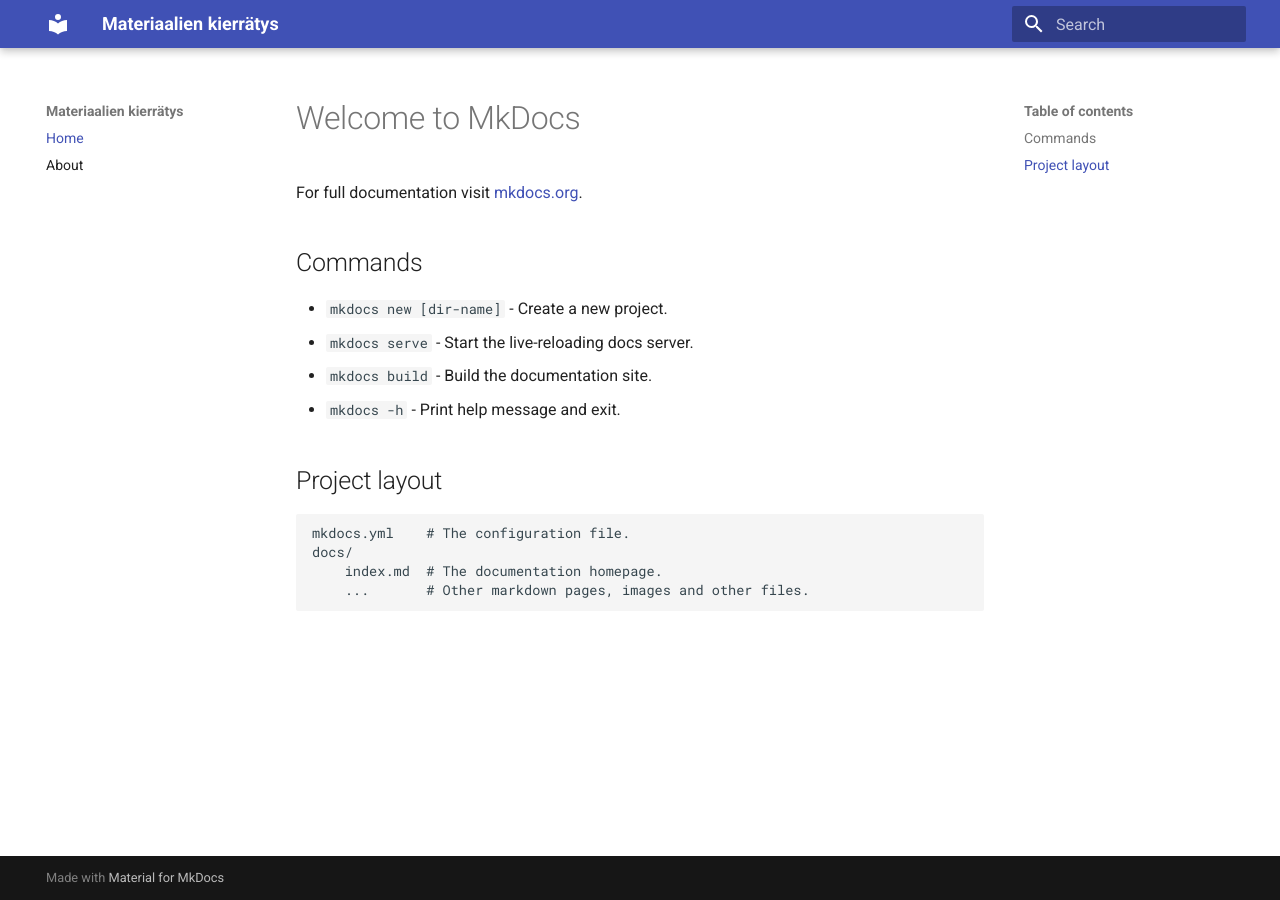
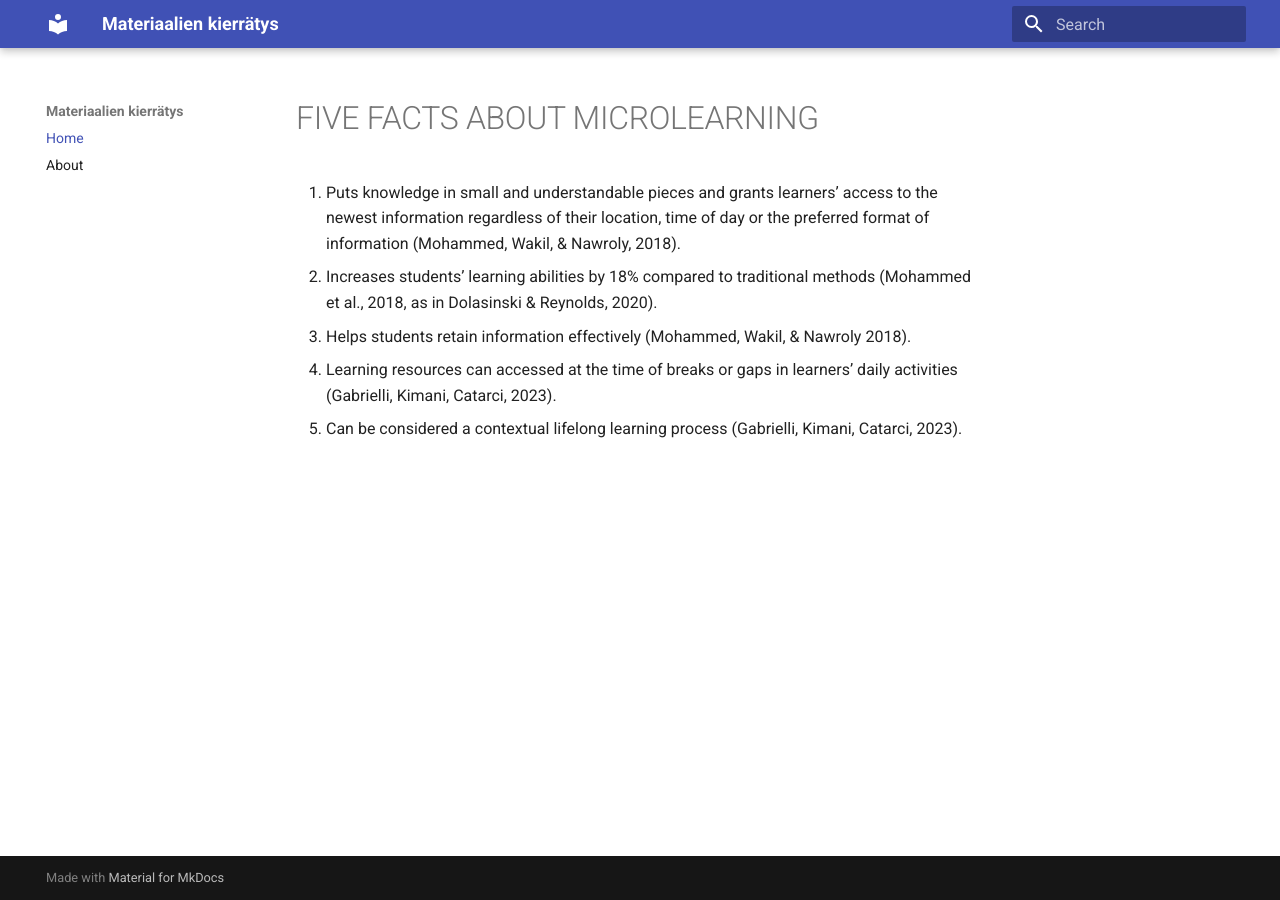
Before and after one commit to vt13op/loop-ed, an MkDocs documentation site: the page built from docs/index.md, in a window 1280 px wide. Built offline with MkDocs 1.6.1 and Material for MkDocs 9.7.7, drawn with Linux system fonts in a browser that asks for light colours.

Commit message:
Update index.md

```diff
--- a/docs/index.md
+++ b/docs/index.md
@@ -1,17 +1,7 @@
-# Welcome to MkDocs
+# FIVE FACTS ABOUT MICROLEARNING
 
-For full documentation visit [mkdocs.org](https://www.mkdocs.org).
-
-## Commands
-
-* `mkdocs new [dir-name]` - Create a new project.
-* `mkdocs serve` - Start the live-reloading docs server.
-* `mkdocs build` - Build the documentation site.
-* `mkdocs -h` - Print help message and exit.
-
-## Project layout
-
-    mkdocs.yml    # The configuration file.
-    docs/
-        index.md  # The documentation homepage.
-        ...       # Other markdown pages, images and other files.
+1. Puts knowledge in small and understandable pieces and grants learners’ access to the newest information regardless of their location, time of day or the preferred format of information (Mohammed, Wakil, & Nawroly, 2018).
+2. Increases students’ learning abilities by 18% compared to traditional methods (Mohammed et al., 2018, as in Dolasinski & Reynolds, 2020).
+3. Helps students retain information effectively (Mohammed, Wakil, & Nawroly 2018).
+4. Learning resources can accessed at the time of breaks or gaps in learners’ daily activities (Gabrielli, Kimani, Catarci, 2023).
+5. Can be considered a contextual lifelong learning process (Gabrielli, Kimani, Catarci, 2023).
```
